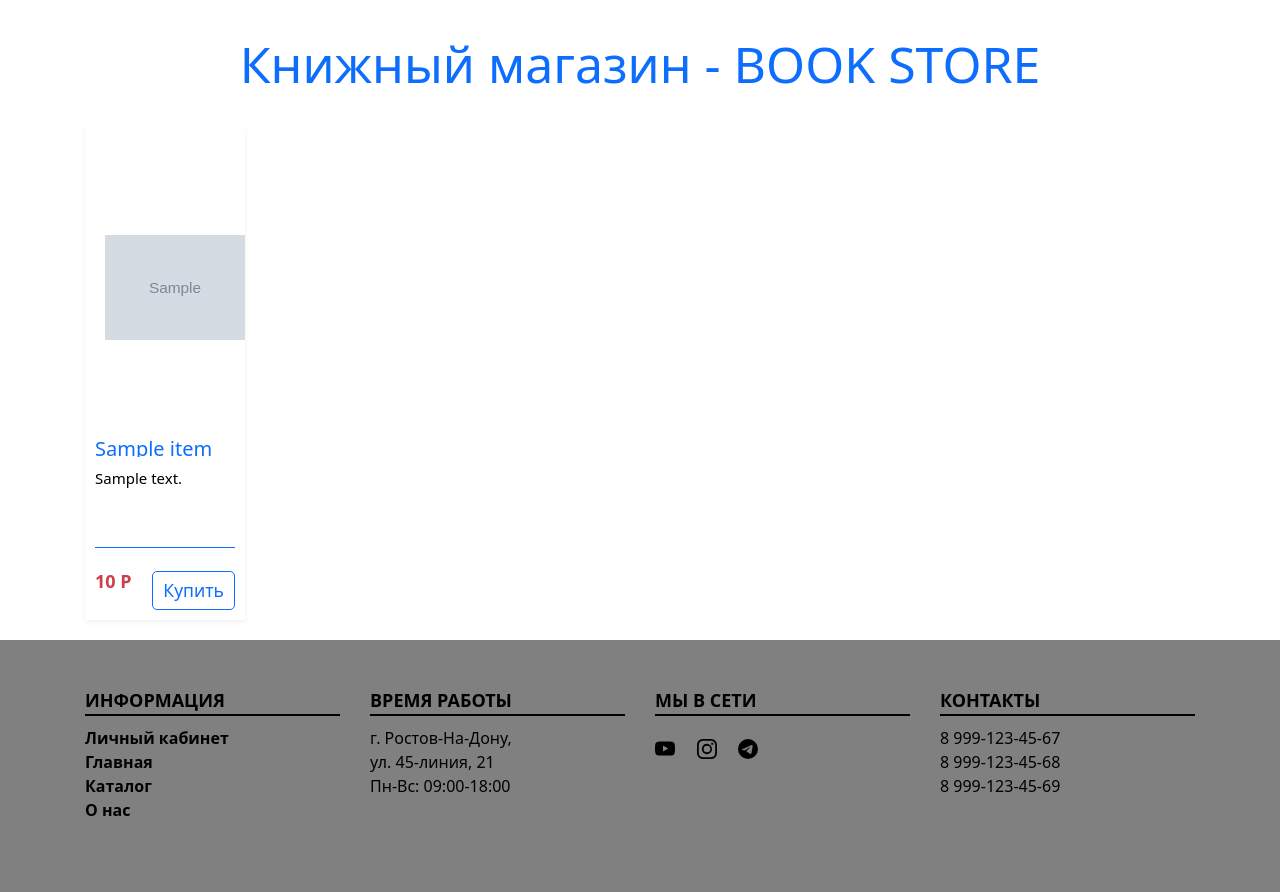
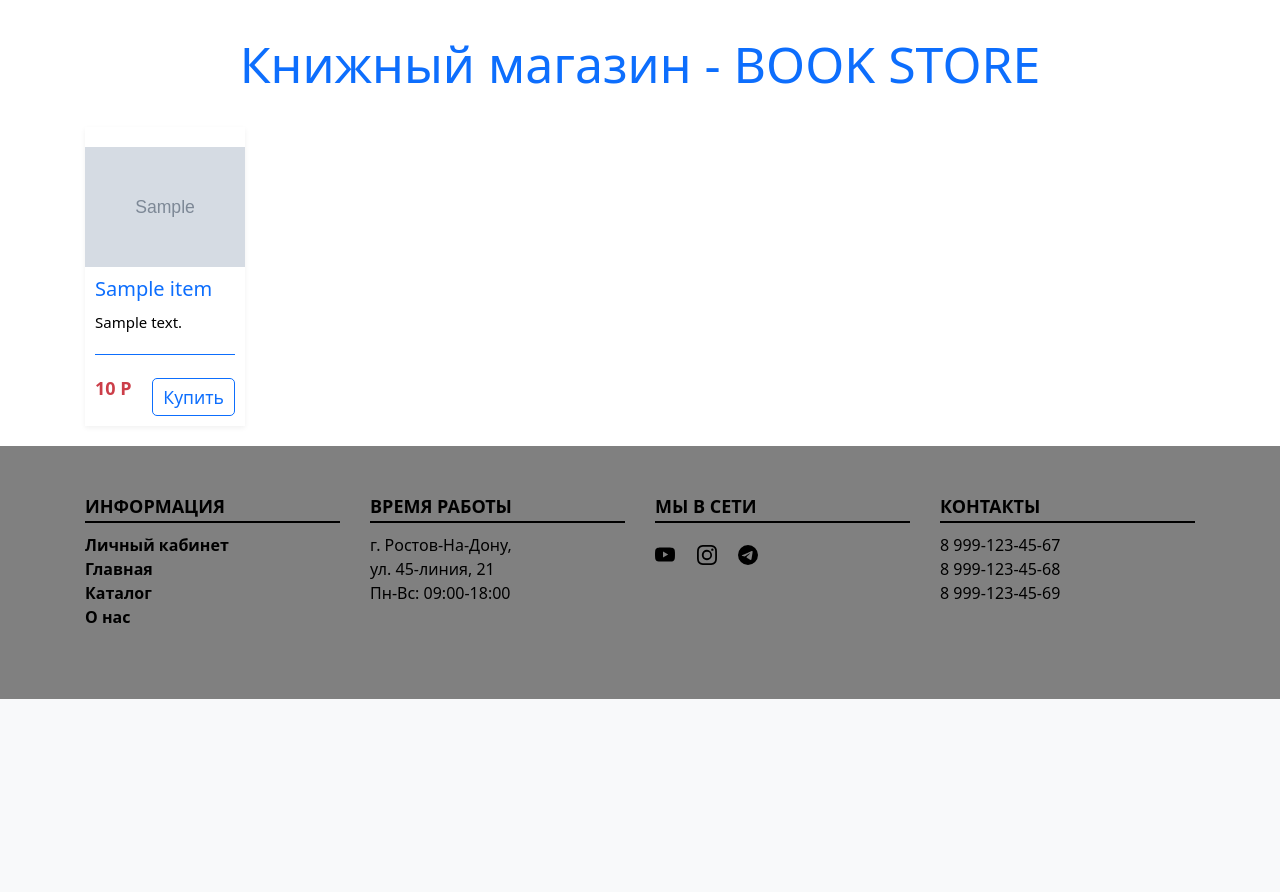
Before and after one commit to AlexProvatorov/bookstore, a Django app: page / in a window 1280 px wide. Shown: the part 115-1007 px from the top of the page. After the commit the page ends 814 px from the top, so only its background shows below. Run offline with Django 5.2, Linux system fonts and the light colour scheme; tables that the repository leaves empty hold one stand-in row (values such as "Sample post"); grey boxes marked "Sample" are stand-in pictures.

Commit message:
fix: fixed index view

```diff
--- a/bookstore/book_store/templates/book_store/index.html
+++ b/bookstore/book_store/templates/book_store/index.html
@@ -6,14 +6,14 @@
             <div class="row">
     {% for item in items %}
                 <div class="col-lg-2 col-sm-4 mb-3">
-                    <div class="product-card">
+                    <div class="product-card h-100 d-flex flex-column">
                         <div class="product-thumb">
-                            <a href="#"><img src="{{ item.photo.url }}" alt=""></a>
+                            <img src="{{ item.photo.url }}" class="card-img-top" alt="...">
                         </div>
-                        <div class="product-details">
-                            <h4><a href="#">{{ item.name }}</a></h4>
-                            <p>{{ item.description }}</p>
-                            <div class="product-bottom-details d-flex justify-content-between">
+                        <div class="product-details h-100 d-flex flex-column">
+                            <h4><a href="#">{{ item.name|truncatewords:5 }}</a></h4>
+                            <p>{{ item.description|truncatewords:15 }}</p>
+                            <div class="product-bottom-details d-flex justify-content-between mt-auto">
                                 <div class="product-price">{{ item.cost }} Р</div>
                                 <div class="product-links">
                                     <a href="#"><button type="button" class="btn btn-outline-primary btn-sm">Купить</button></a>
--- a/bookstore/static/css/style.css
+++ b/bookstore/static/css/style.css
@@ -58,14 +58,14 @@
     display: flex;
     align-items: center;
     justify-content: center;
-    height: 280px;
-    width: 180px;
+    height: 300px;
+    width: 200px;
     padding: 20px;
 }
 
 .product-thumb img {
-    max-width: 100%;
-    max-height: 100%;
+    width: 100%;
+    height: 100%;
 }
 
 .product-details {
@@ -75,16 +75,12 @@
 .product-details h4 a {
     font-weight: 500;
     display: block;
-    height: 20px;
-    overflow: hidden;
     text-decoration: none;
 }
 
 .product-details p {
     font-size: 15px;
     margin-bottom: 20px;
-    height: 60px;
-    overflow: hidden;
 }
 
 .product-bottom-details {
```
Also changed, not shown: bookstore/goods/templates/goods/product.html (+16 -1 lines), bookstore/goods/views.py (+11 -3 lines).
